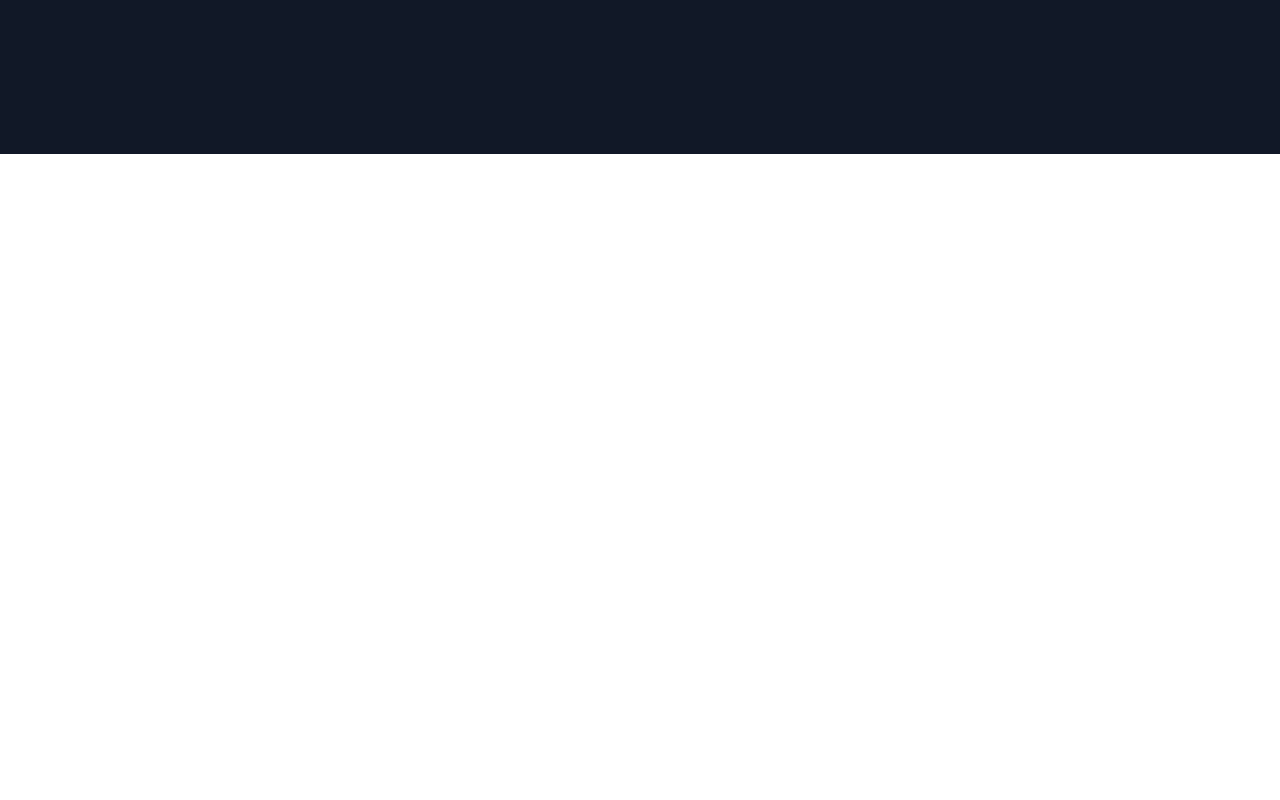
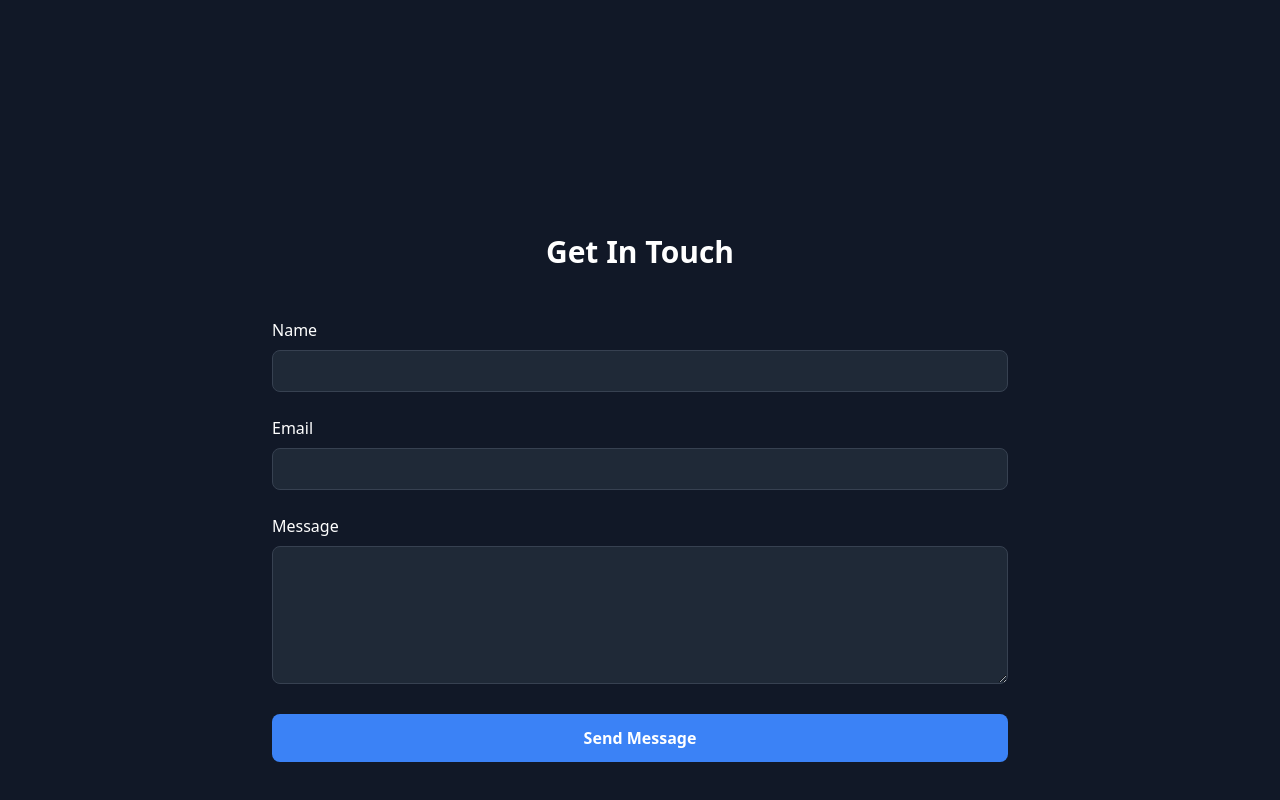
Before and after one commit to jayditch121998/portfolio, a Next.js app: page / in a window 1280 px wide. Shown: the part 646-1446 px from the top of the page. Before the commit the page ends 800 px from the top, so only its background shows below. Built offline with nearby package versions, Linux system fonts and the light colour scheme.

Commit message:
Contact me section, Front end only

```diff
--- /dev/null
+++ b/components/ContactForm.js
@@ -0,0 +1,81 @@
+import { useState } from 'react';
+
+const ContactForm = () => {
+  const [formData, setFormData] = useState({
+    name: '',
+    email: '',
+    message: ''
+  });
+
+  const handleSubmit = (e) => {
+    e.preventDefault();
+    // Handle form submission here
+    console.log('Form submitted:', formData);
+  };
+
+  const handleChange = (e) => {
+    const { name, value } = e.target;
+    setFormData(prevState => ({
+      ...prevState,
+      [name]: value
+    }));
+  };
+
+  return (
+    <section id="contact" className="py-20 bg-gray-900">
+      <div className="max-w-3xl mx-auto px-4">
+        <h2 className="text-3xl font-bold text-center text-white mb-12">Get In Touch</h2>
+
+        <form onSubmit={handleSubmit} className="space-y-6">
+          <div>
+            <label htmlFor="name" className="block text-white mb-2">Name</label>
+            <input
+              type="text"
+              id="name"
+              name="name"
+              value={formData.name}
+              onChange={handleChange}
+              className="w-full px-4 py-2 rounded-lg bg-gray-800 border border-gray-700 text-white focus:outline-none focus:border-blue-500"
+              required
+            />
+          </div>
+
+          <div>
+            <label htmlFor="email" className="block text-white mb-2">Email</label>
+            <input
+              type="email"
+              id="email"
+              name="email"
+              value={formData.email}
+              onChange={handleChange}
+              className="w-full px-4 py-2 rounded-lg bg-gray-800 border border-gray-700 text-white focus:outline-none focus:border-blue-500"
+              required
+            />
+          </div>
+
+          <div>
+            <label htmlFor="message" className="block text-white mb-2">Message</label>
+            <textarea
+              id="message"
+              name="message"
+              value={formData.message}
+              onChange={handleChange}
+              rows="5"
+              className="w-full px-4 py-2 rounded-lg bg-gray-800 border border-gray-700 text-white focus:outline-none focus:border-blue-500"
+              required
+            ></textarea>
+          </div>
+
+          <button
+            type="submit"
+            className="w-full bg-blue-500 hover:bg-blue-600 text-white font-semibold py-3 px-6 rounded-lg transition duration-300"
+          >
+            Send Message
+          </button>
+        </form>
+      </div>
+    </section>
+  );
+};
+
+export default ContactForm;
--- a/pages/index.js
+++ b/pages/index.js
@@ -1,9 +1,11 @@
 import Hero from "@/components/Hero";
+import ContactForm from "@/components/ContactForm";
 
 export default function Main() {
   return (
     <main>
       <Hero />
+      <ContactForm />
     </main>
   );
 }
--- a/styles/globals.css
+++ b/styles/globals.css
@@ -1,3 +1,7 @@
 @tailwind base;
 @tailwind components;
 @tailwind utilities;
+
+html {
+  scroll-behavior: smooth;
+}
```
